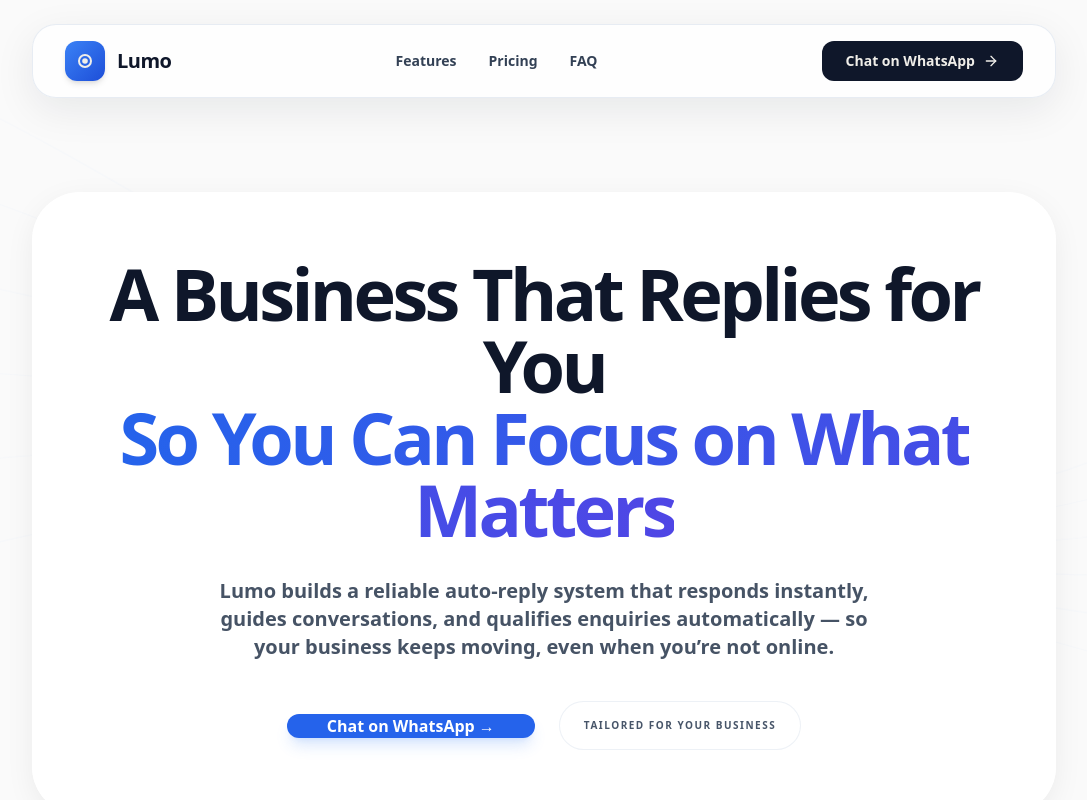
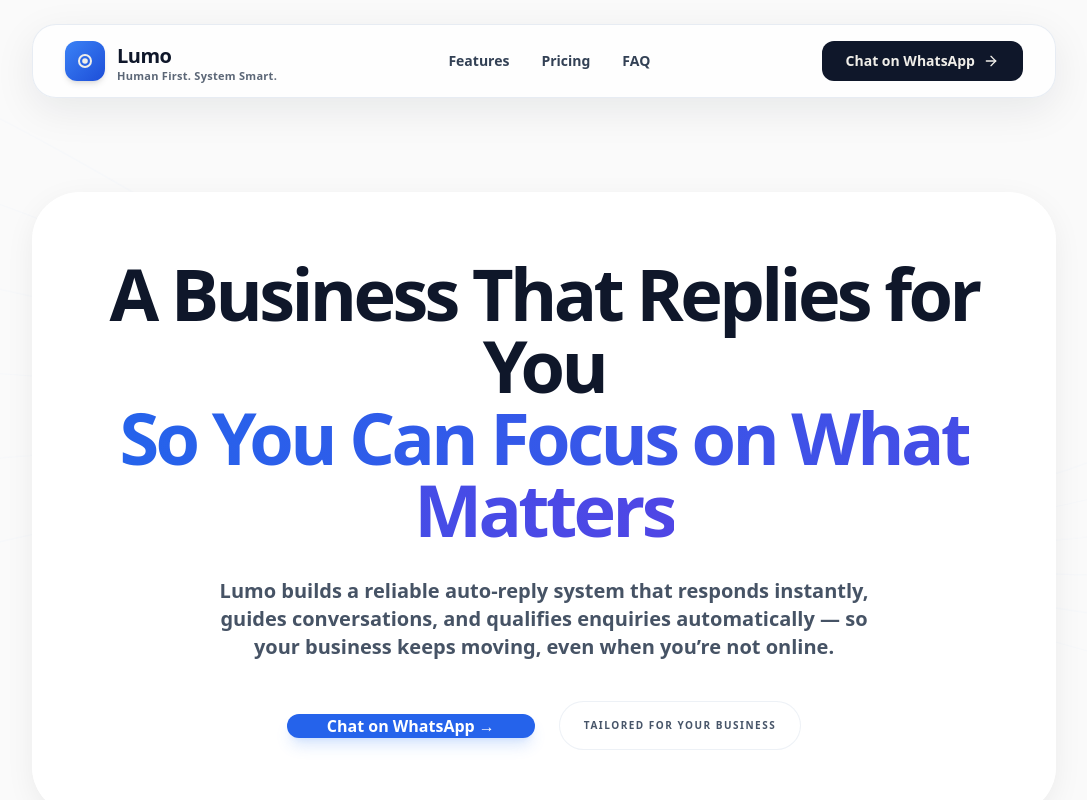
Before and after one commit to jeffthecool9/lumo3.0, a React (Vite) app: page / in a window 1280 px wide. Shown: the top 800 px of the page, without its empty margins (96-1183 px from the left). Built offline with nearby package versions, Linux system fonts and the light colour scheme; the HTML template or start-up script is replaced by a standard one.

Commit message:
Update Navbar.tsx

```diff
--- a/src/components/Navbar.tsx
+++ b/src/components/Navbar.tsx
@@ -23,12 +23,28 @@
         <a href="/" className="flex items-center gap-3 group no-underline">
   <div className="relative w-10 h-10 rounded-xl bg-gradient-to-br from-blue-500 to-blue-700 flex items-center justify-center shadow-md overflow-hidden">
     <svg viewBox="0 0 100 100" className="w-5 h-5 relative z-10">
-               <path d="M50 20 A 30 30 0 0 1 50 80 A 30 30 0 0 1 50 20" fill="none" stroke="#F0EEE9" strokeWidth="10" strokeLinecap="round" />
+      <path
+        d="M50 20 A 30 30 0 0 1 50 80 A 30 30 0 0 1 50 20"
+        fill="none"
+        stroke="#F0EEE9"
+        strokeWidth="10"
+        strokeLinecap="round"
+      />
       <circle cx="50" cy="50" r="14" fill="#F0EEE9" />
     </svg>
   </div>
-          <span className="text-xl font-extrabold text-slate-900 tracking-tight">Lumo</span>
+
+  {/* Brand text */}
+  <div className="flex flex-col leading-none">
+    <span className="text-xl font-extrabold text-slate-900 tracking-tight">
+      Lumo
+    </span>
+    <span className="text-[11px] font-semibold tracking-wide text-slate-700/80">
+      Human First. System Smart.
+    </span>
+  </div>
 </a>
+
 
         <div className="hidden md:flex items-center gap-8">
           <a href="/#features" onClick={(e) => handleNavClick(e, '#features')} className="text-sm font-black text-slate-700 hover:text-blue-600 transition-colors">Features</a>
```
Lines whose indentation alone changed are shown as unchanged.
